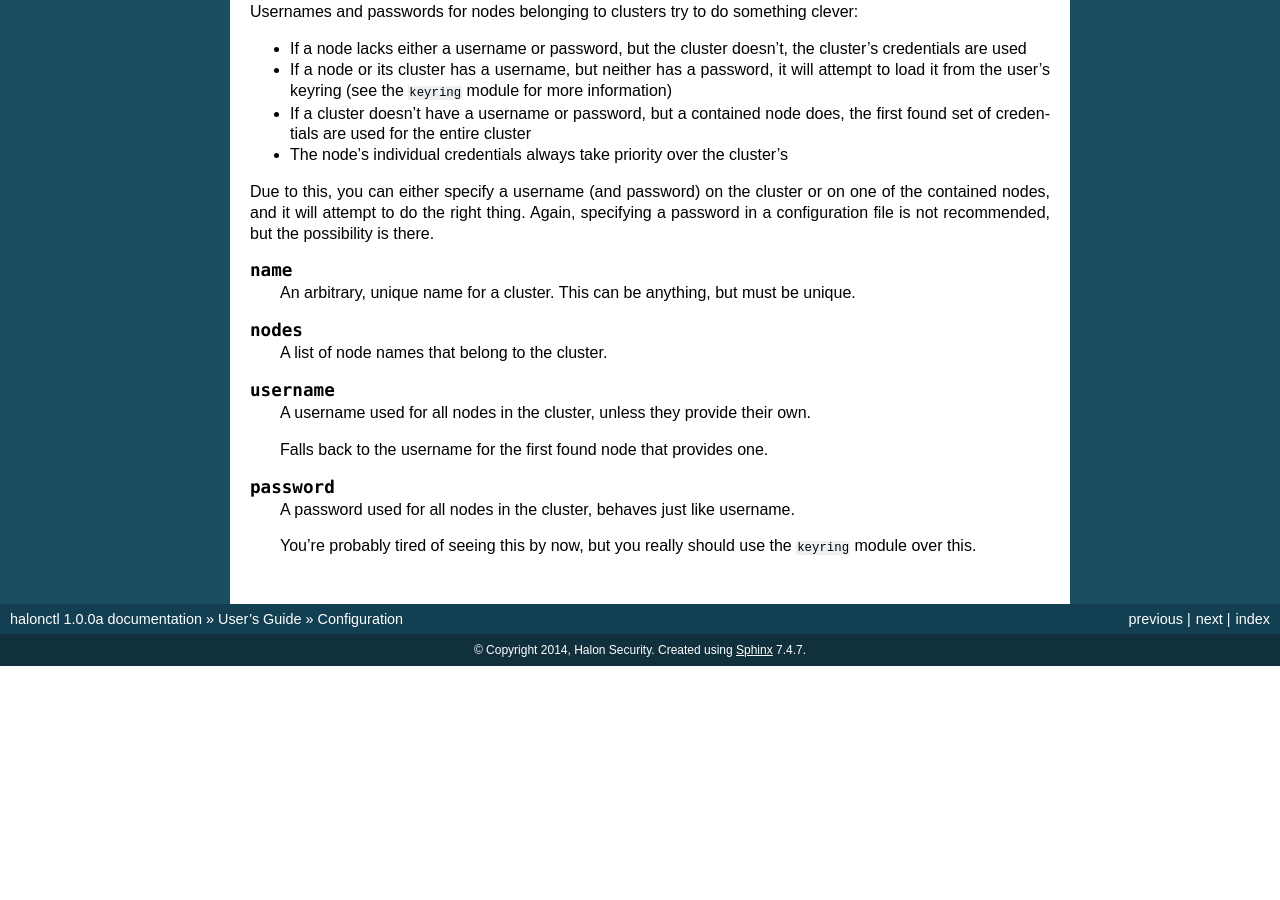
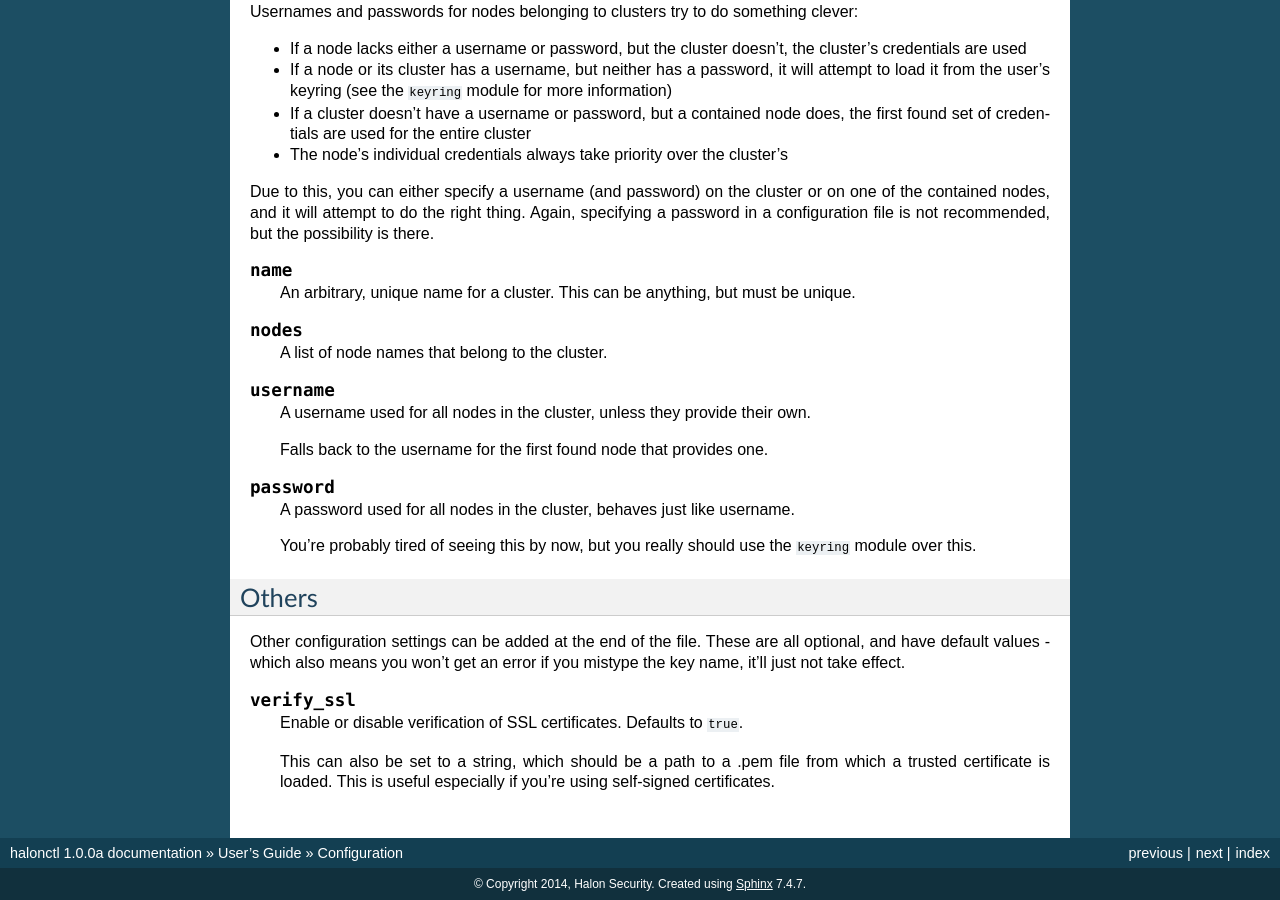
Before and after one commit to wildegnux/halonctl, a Sphinx documentation site: the page built from docs/configuration.rst, in a window 1280 px wide and 900 px high, scrolled down 1854 px. Built offline with Sphinx 7.4.7, drawn with Linux system fonts in a browser that asks for light colours; before the commit the page ends 2520 px from its top, so only the background shows below that.

Commit message:
Added verify_ssl to the docs

```diff
--- a/docs/configuration.rst
+++ b/docs/configuration.rst
@@ -107,3 +107,14 @@ Due to this, you can either specify a username (and password) on the cluster or
    A password used for all nodes in the cluster, behaves just like username.
 
    You're probably tired of seeing this by now, but you really should use the ``keyring`` module over this.
+
+Others
+------
+
+Other configuration settings can be added at the end of the file. These are all optional, and have default values - which also means you won't get an error if you mistype the key name, it'll just not take effect.
+
+.. option:: verify_ssl
+
+   Enable or disable verification of SSL certificates. Defaults to ``true``.
+
+   This can also be set to a string, which should be a path to a .pem file from which a trusted certificate is loaded. This is useful especially if you're using self-signed certificates.
```
